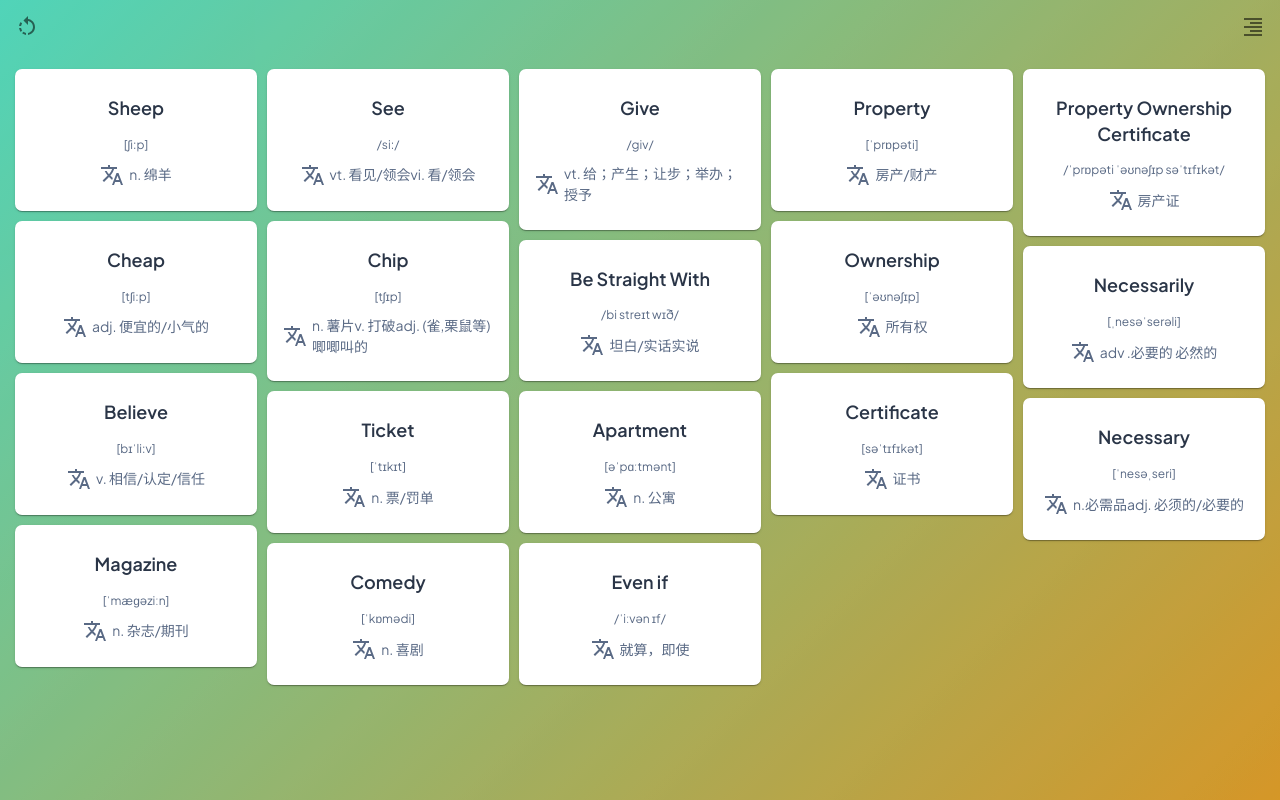
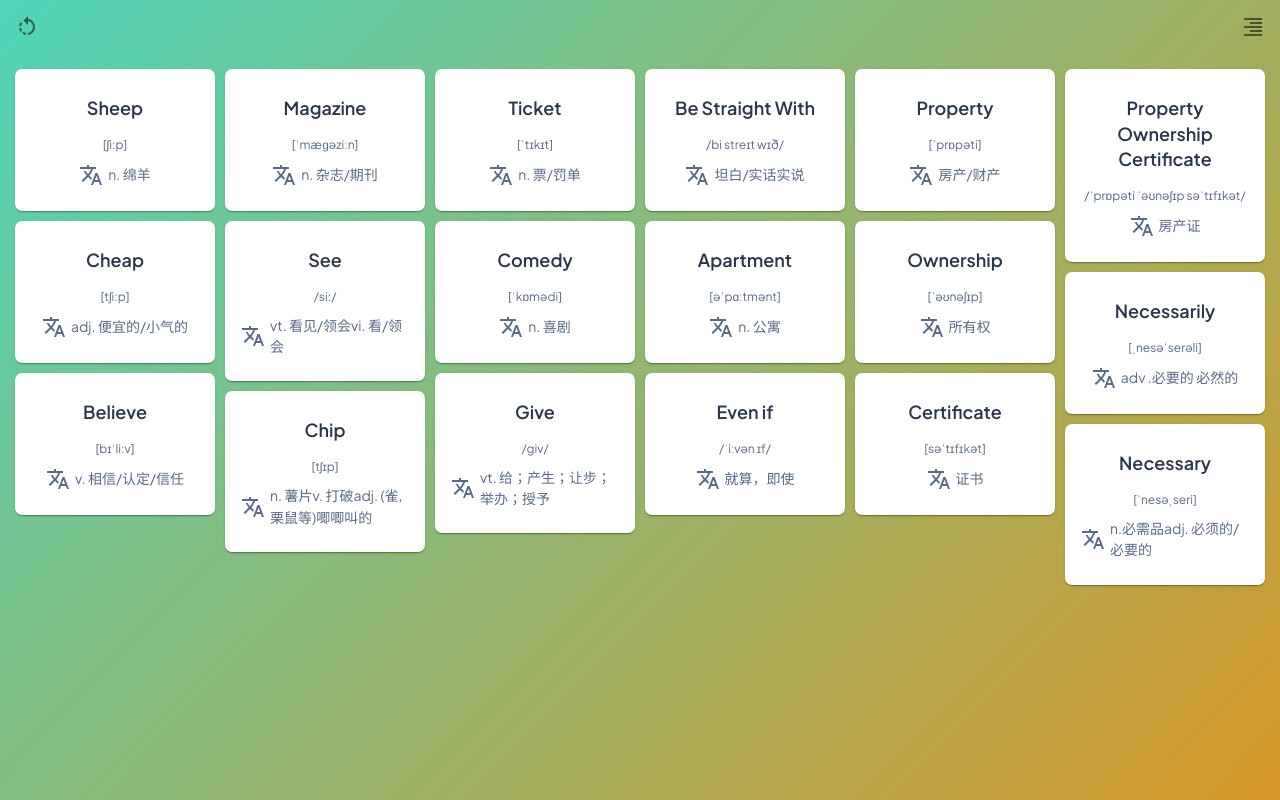
Before and after one commit to sarbia-offical/ELL, a Next.js app: page /course in a window 1280 px wide. Built offline with nearby package versions, Linux system fonts and the light colour scheme.

Commit message:
feat: "update ui"

```diff
--- a/src/components/waterFall/index.module.scss
+++ b/src/components/waterFall/index.module.scss
@@ -1,5 +1,5 @@
 .water-fall{
-    column-count: 5;
+    column-count: 6;
     grid-gap: 10px;
     &-item{
         padding: 0 0 10px;
```
